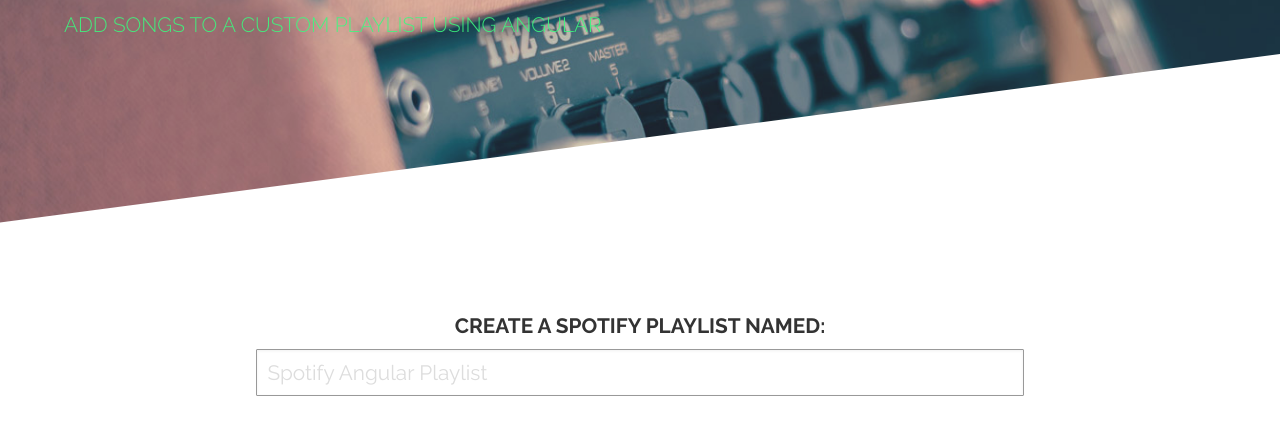
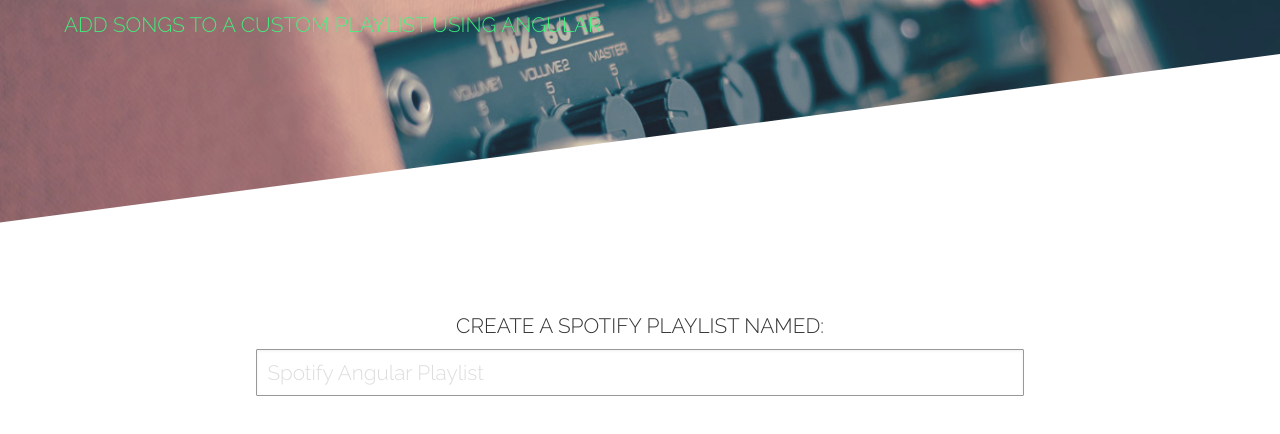
Before and after one commit to electricthread/angular-spotify, a website: page index.html in a window 1280 px wide. Shown: the part 246-680 px from the top of the page. Drawn offline with Linux system fonts and the light colour scheme.

Commit message:
design tweaks

```diff
--- a/assets/_scss/_general.scss
+++ b/assets/_scss/_general.scss
@@ -11,6 +11,7 @@ section {
 
 .main {
   font-size:1.3em;
+  font-weight: 300;
   position: relative;
   text-transform: uppercase;
   z-index: 1;
--- a/assets/_scss/base/_forms.scss
+++ b/assets/_scss/base/_forms.scss
@@ -14,7 +14,7 @@ select {
 }
 
 label {
-  font-weight: 600;
+  font-weight: 300;
   margin-bottom: $small-spacing / 2;
 
   &.required::after {
```
Also changed, not shown: assets/css/application.css.
